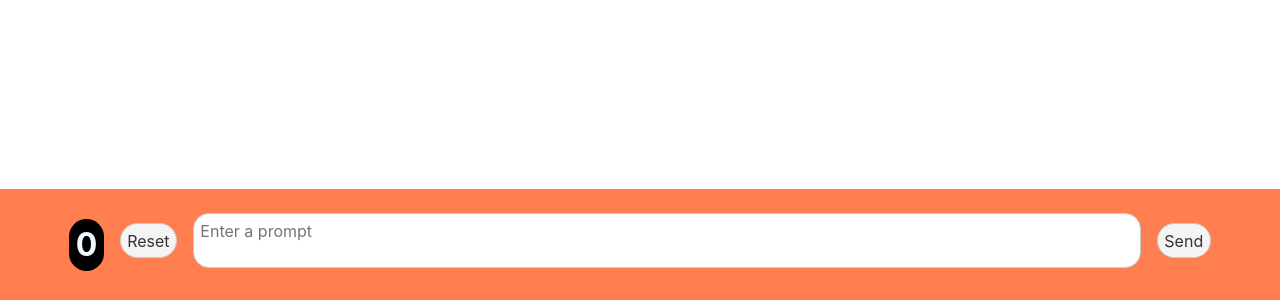
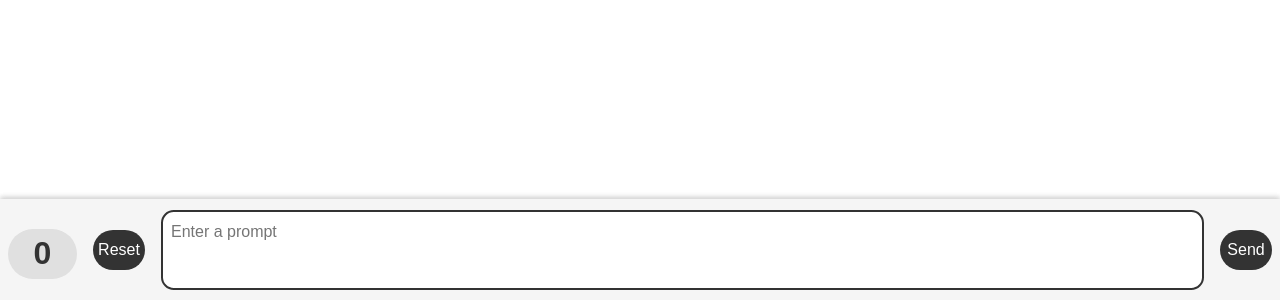
Before and after one commit to Kubixy/GPT_Api_Front-end, a Svelte app: page / in a window 1280 px wide. Shown: the part 500-800 px from the top of the page. Built offline with nearby package versions, Linux system fonts and the light colour scheme.

Commit message:
Update front-end style

```diff
--- a/src/App.svelte
+++ b/src/App.svelte
@@ -39,7 +39,7 @@
 
 <div id="Conversation">
   {#each messages as message, index (index)}
-    <div class="message {message.role}">
+    <div class={message.role === "user" ? "user-message" : "assistant-message"}>
       <p>
         <strong>{message.role === "user" ? "You: " : "Assistant: "}</strong>
         {message.content}
@@ -64,16 +64,43 @@
   {/if}
 </div>
 
+<div id="Controls">
+  <h1 id="token-count">{tokenCount}</h1>
+  <button
+    on:click={() => {
+      messages = [];
+      tokenCount = 0;
+    }}>Reset</button
+  >
+  <textarea bind:value={prompt} placeholder="Enter a prompt" />
+  {#if isLoading}
+    <Spinner />
+  {:else}
+    <button on:click={generateText}>Send</button>
+  {/if}
+</div>
+
 <style>
-  p {
-    text-align: left;
-    background-color: bisque;
-    padding: 1em;
+  * {
+    font-family: Arial, sans-serif;
   }
 
-  p,
-  textarea {
-    border-radius: 1em;
+  .user-message p {
+    text-align: left;
+    background-color: #ece4e4;
+    padding: 1em;
+    margin: 1em 0;
+    border-radius: 0.8em;
+    color: #333;
+  }
+
+  .assistant-message p {
+    text-align: left;
+    background-color: #007bff;
+    padding: 1em;
+    margin: 1em 0;
+    border-radius: 0.8em;
+    color: #fff;
   }
 
   #Controls {
@@ -81,33 +108,50 @@
     bottom: 0;
     left: 0;
     right: 0;
+    padding: 0.5em;
+    background-color: #f5f5f5;
+    box-shadow: 0px -2px 5px rgba(0, 0, 0, 0.1);
     display: flex;
-    justify-content: center;
+    flex-direction: row;
     align-items: center;
-    padding: 0.5em;
     gap: 1em;
-    background-color: coral;
+    margin: 0 0 -0.5em 0;
   }
 
   #token-count {
-    color: aliceblue;
-    background-color: black;
-    padding: 0.2em;
+    color: #333;
+    background-color: #e0e0e0;
+    padding: 0.2em 0.8em;
     border-radius: 1em;
   }
 
-  #Conversation {
-    padding-bottom: 7em;
+  button {
+    display: flex;
+    align-items: center;
+    justify-content: center;
+    padding: 0.5em;
+    width: 3.25em;
+    height: 2.5em;
+    border-radius: 3em;
+    border: none;
+    color: #fff;
+    background-color: #333;
+    cursor: pointer;
+    transition: background-color 0.3s ease;
   }
 
-  button {
-    max-height: 3em;
-    max-width: 4em;
-    border-radius: 3em;
+  button:hover {
+    background-color: #1a1a1a;
   }
 
   textarea {
-    width: 75%;
+    width: 100%;
+    height: 5em;
     resize: none;
+    padding: 0.5em;
+    border-radius: 0.8em;
+    border: 2px solid #333;
+    font-size: 1em;
+    line-height: 1.5em;
   }
 </style>
```
Also changed, not shown: public/build/bundle.css, public/build/bundle.js, 1 other file (tests, documents, lock files or other folders).
